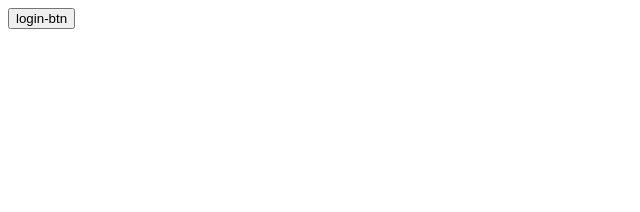
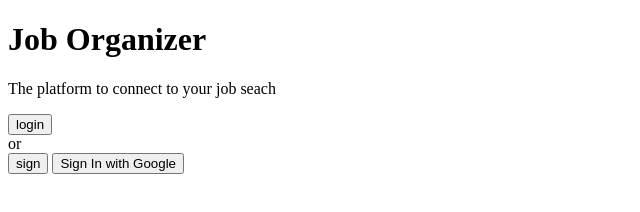
Before and after one commit to Code-SY/SearchJob, a plain HTML site: page index.html in a window 1280 px wide. Shown: the whole page, without its empty margins (0-640 px from the left). Drawn offline with Linux system fonts and the light colour scheme.

Commit message:
index completed

```diff
--- a/index.html
+++ b/index.html
@@ -7,9 +7,35 @@
     <title>Job Search Organizer</title>
 </head>
 <body>
-    <div class="button">
-        <button class="login-btn enter button">login-btn</button>
+    <div class = "index">
+    <div class =img>
+        <div class = "sigin" >
+        <div class ="title"><H1>Job Organizer</H1>
+        <div class = "Job Description">
+            <p>The platform to connect to your job seach</p>
+        <div class="button">
+            <button class="login-btn enter-btn">login</button>
+        <div class ="separate">
+            <div class ="left-line">
+                or
+            <div class = "left-right">
+            <div class="button">
+                <button class="signup-btn enter-btn">sign</button>
+                <Button id = "google-btn">Sign In with Google</Button>
+
+
+        </div>
+            </div>
+                </div>
+                </div>
+            </div>
+            </div>
+        </div>
     </div>
+</div>
+
+    <script src="assets/Javascript/app.js"></script>
+
 
 </body>
 </html>
```
Also changed, not shown: search.html (added, +12 -0 lines).
